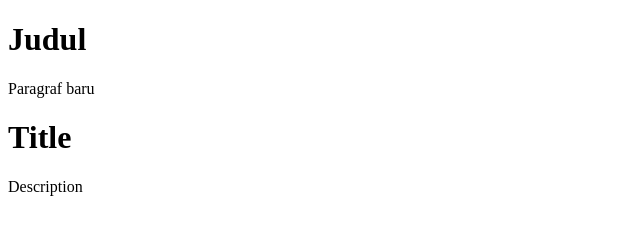
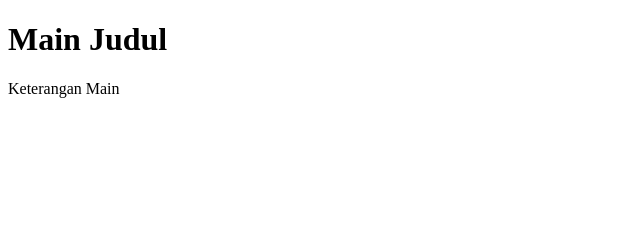
Before and after one commit to maszoro/learn-git, a plain HTML site: page index.html in a window 1280 px wide. Shown: the whole page, without its empty margins (0-640 px from the left). Drawn offline with Linux system fonts and the light colour scheme.

Commit message:
Update index.html

```diff
--- a/index.html
+++ b/index.html
@@ -8,10 +8,7 @@
 </head>
 
 <body>
-    <h1>Judul</h1>
-    <p>Paragraf baru</p>
-
-    <h1>Title</h1>
-    <p>Description</p>
+    <h1>Main Judul</h1>
+    <p>Keterangan Main</p>
 </body>
 </html>
```
